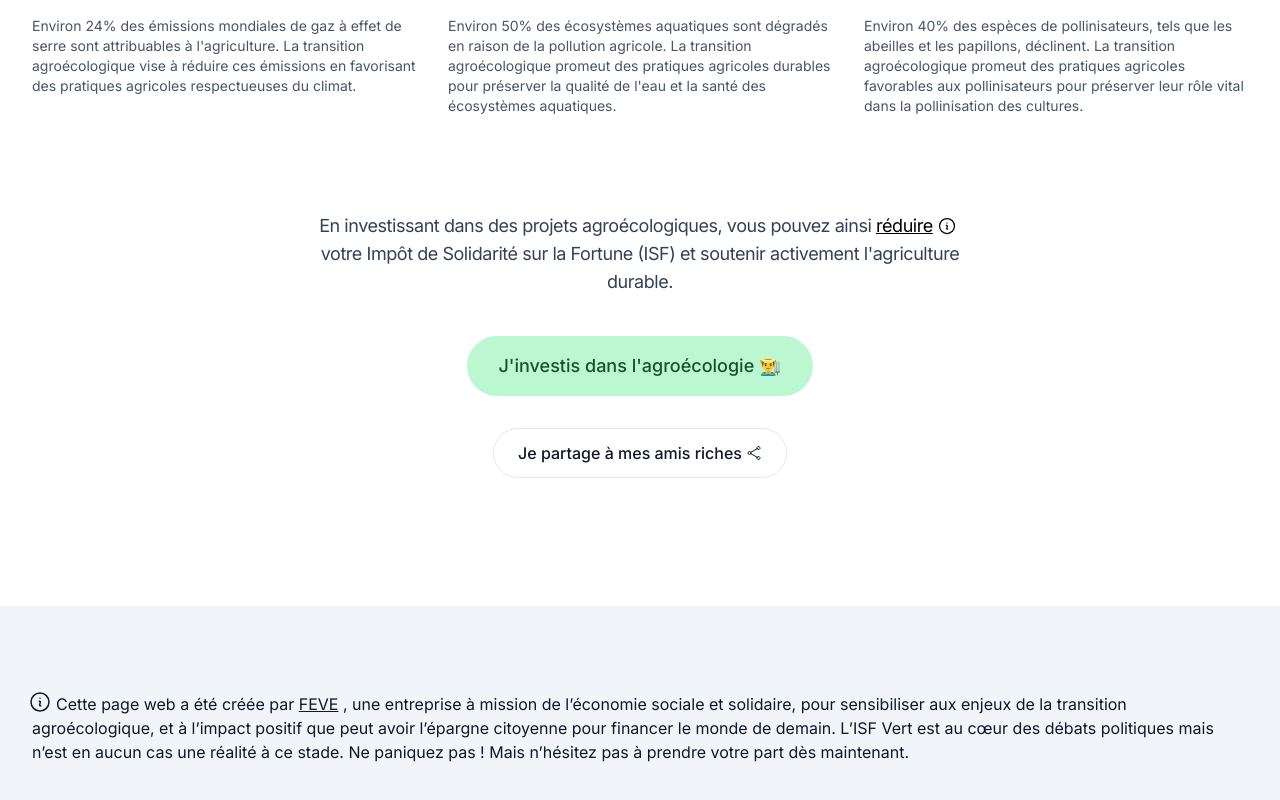
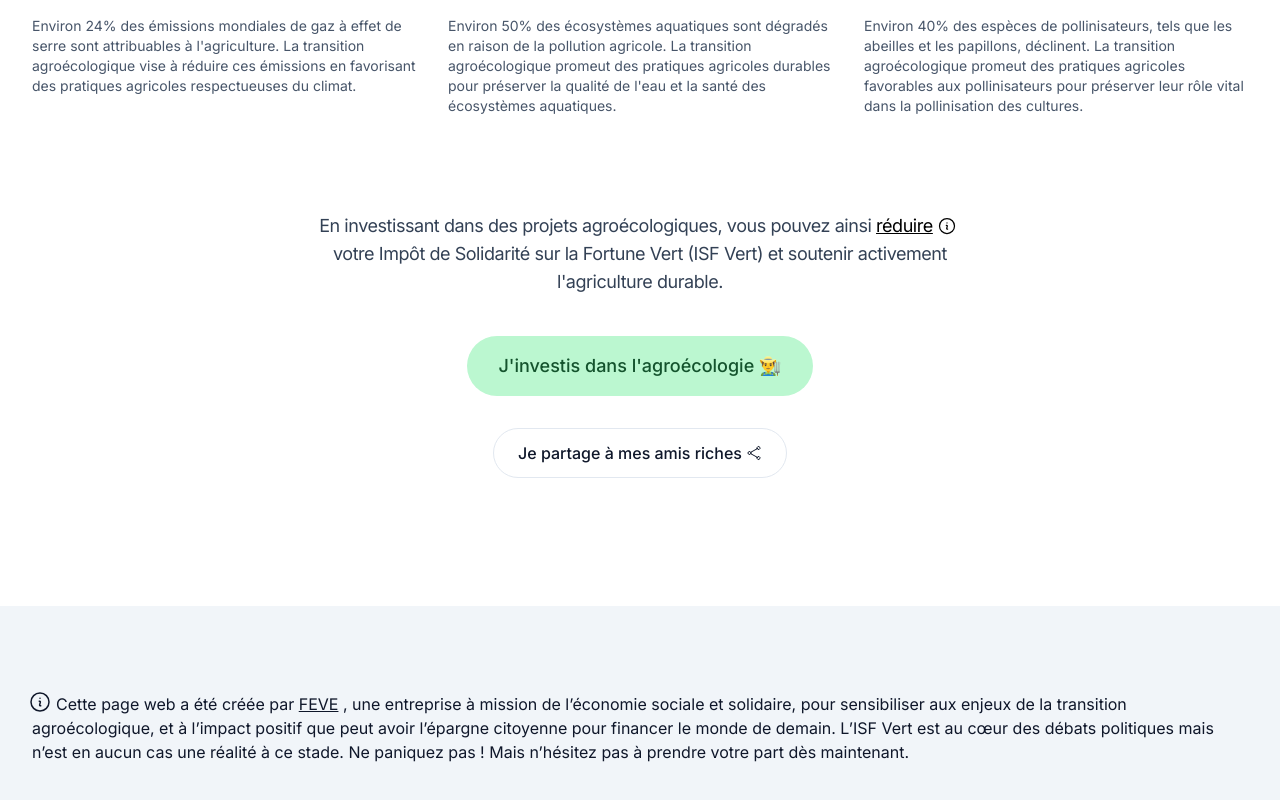
Before and after one commit to alexandre-mace/isfvert, a Next.js app: page / in a window 1280 px wide. Shown: the part 3986-4786 px from the top of the page. Built offline with nearby package versions, Linux system fonts and the light colour scheme.

Commit message:
Update wording

```diff
--- a/app/page.tsx
+++ b/app/page.tsx
@@ -370,8 +370,8 @@ export default function Home() {
                     </svg>
                   </span>
                 </a>{" "}
-                votre Impôt de Solidarité sur la Fortune (ISF) et soutenir
-                activement l&apos;agriculture durable.
+                votre Impôt de Solidarité sur la Fortune Vert (ISF Vert) et
+                soutenir activement l&apos;agriculture durable.
               </p>
 
               <div>
```
